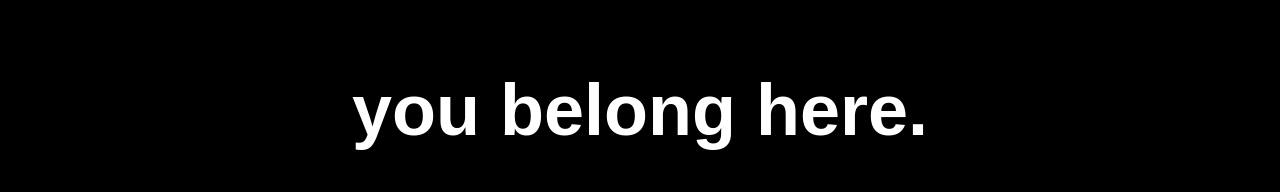
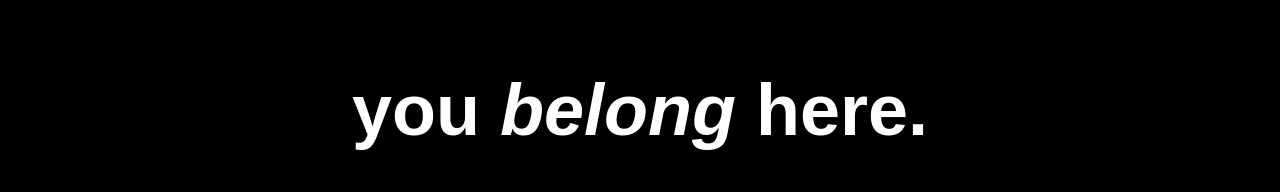
Before and after one commit to mlekhi/momentum-rebrand, a Next.js app: page / in a window 1280 px wide. Shown: the part 2109-2301 px from the top of the page. Built offline with nearby package versions, Linux system fonts and the light colour scheme; a web font is replaced by a local one.

Commit message:
adding italics

```diff
--- a/src/components/CallToAction.tsx
+++ b/src/components/CallToAction.tsx
@@ -2,10 +2,10 @@ export function CallToAction() {
   return (
     <section id="attend" className="px-6 py-32 text-center">
       <h2 className="text-5xl md:text-7xl font-bold mb-12 font-display">
-        you belong here.
+        you <em>belong</em> here.
       </h2>
       <a
-        href="https://lu.ma/socratica"
+        href="https://lu.ma/moment.um"
         target="_blank"
         rel="noopener noreferrer"
         className="inline-flex items-center gap-3 bg-orange-500 text-white px-10 py-5 rounded-full text-xl font-medium hover:bg-orange-600 transition-colors"
```
